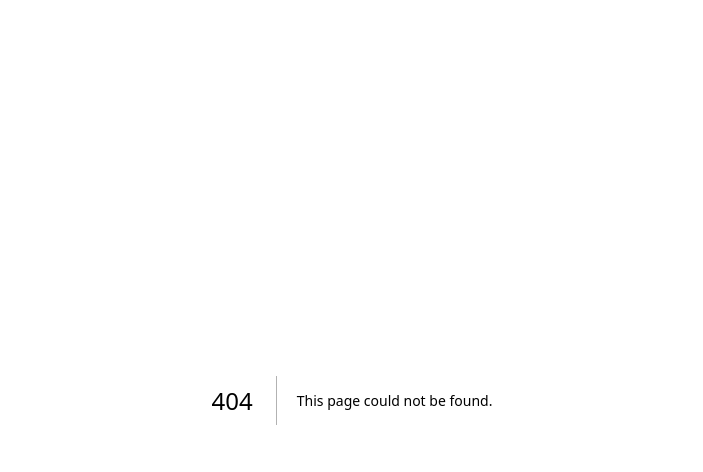
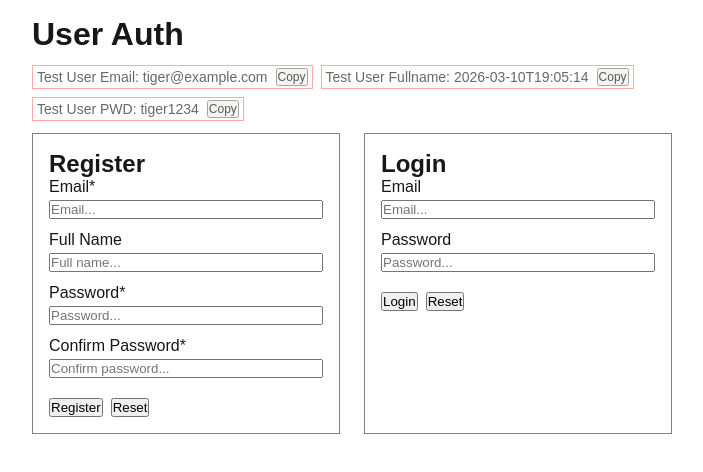
Before and after one commit to nate-hunter/nasalite-2602, a Next.js app: page /auth in a window 1280 px wide. Before the commit this address had no page. Shown: the top 472 px of the page, without its empty margins (288-991 px from the left). Built offline with nearby package versions, Linux system fonts and the light colour scheme.

Commit message:
Added authentication page components: Created `AuthPage`, `UserLoginForm`, and `UserRegisterForm` for user authentication, including test user values for easy access during development.

```diff
--- /dev/null
+++ b/src/app/auth/page.tsx
@@ -0,0 +1,51 @@
+import { UserRegisterForm } from './user-register-form';
+import { UserLoginForm } from './user-login-form';
+
+// ~~~ [DEV] TEST COMPONENTS ~~~
+import { TestUserValues } from './test-elements';
+
+export default function AuthPage() {
+	return (
+		<div
+			style={{
+				display: 'flex',
+				flexDirection: 'column',
+				rowGap: '0.75rem',
+			}}
+		>
+			<h1>User Auth</h1>
+
+			{<TestUserValues />}
+
+			<div style={{ display: 'flex', justifyContent: 'space-between', gap: '1.5rem' }}>
+				<FormWrapper>
+					<h2>Register</h2>
+					<UserRegisterForm />
+				</FormWrapper>
+
+				<FormWrapper>
+					<h2>Login</h2>
+					<UserLoginForm />
+				</FormWrapper>
+			</div>
+
+			{/* <FormWrapper style={{ display: 'flex', justifyContent: 'space-between' }}>
+				<button>Register with password</button>
+				<button>Login</button>
+				<button>Magic Link</button>
+			</FormWrapper> */}
+		</div>
+	);
+}
+
+type FormWrapperProps = React.ComponentPropsWithoutRef<'div'> & {
+	children: React.ReactNode;
+};
+function FormWrapper({ children, ...props }: FormWrapperProps) {
+	const { style } = props;
+	return (
+		<div style={{ border: '1px solid grey', padding: '1rem', width: '100%', ...style }}>
+			{children}
+		</div>
+	);
+}
--- /dev/null
+++ b/src/app/auth/test-elements.tsx
@@ -0,0 +1,84 @@
+'use client';
+
+import { useState } from 'react';
+
+export function TestUserValues() {
+	const TEST_EMAIL = 'tiger@example.com';
+	const TEST_FULLNAME = new Date(Date.now()).toISOString().slice(0, -5);
+	const TEST_PASSWORD = 'tiger1234';
+	const [copied, setCopied] = useState<'email' | 'fullname' | 'password' | null>(null);
+
+	async function copyToClipboard(text: string) {
+		try {
+			await navigator.clipboard.writeText(text);
+			return true;
+		} catch {
+			return false;
+		}
+	}
+
+	async function handleCopy(value: string, kind: 'email' | 'fullname' | 'password') {
+		const ok = await copyToClipboard(value);
+		if (ok) {
+			setCopied(kind);
+			setTimeout(() => setCopied(null), 2000);
+		}
+	}
+
+	return (
+		<div style={{ display: 'flex', gap: '0.5rem', fontSize: '0.875rem', flexWrap: 'wrap' }}>
+			<ElementWrapper>
+				<span>Test User Email: {TEST_EMAIL}</span>
+				<button
+					type="button"
+					onClick={() => handleCopy(TEST_EMAIL, 'email')}
+					aria-label={`Copy test email ${TEST_EMAIL}`}
+					style={{ fontSize: '0.75rem' }}
+				>
+					{copied === 'email' ? 'Copied!' : 'Copy'}
+				</button>
+			</ElementWrapper>
+			<ElementWrapper>
+				<span>Test User Fullname: {TEST_FULLNAME}</span>
+				<button
+					type="button"
+					onClick={() => handleCopy(TEST_FULLNAME, 'fullname')}
+					aria-label={`Copy test fullname ${TEST_FULLNAME}`}
+					style={{ fontSize: '0.75rem' }}
+				>
+					{copied === 'fullname' ? 'Copied!' : 'Copy'}
+				</button>
+			</ElementWrapper>
+			<ElementWrapper>
+				<span>Test User PWD: {TEST_PASSWORD}</span>
+				<button
+					type="button"
+					onClick={() => handleCopy(TEST_PASSWORD, 'password')}
+					aria-label="Copy test password"
+					style={{ fontSize: '0.75rem' }}
+				>
+					{copied === 'password' ? 'Copied!' : 'Copy'}
+				</button>
+			</ElementWrapper>
+		</div>
+	);
+}
+
+function ElementWrapper({ children }: { children: React.ReactNode }) {
+	return (
+		<div
+			style={{
+				display: 'flex',
+				alignItems: 'center',
+				gap: '0.5rem',
+				flexWrap: 'wrap',
+				minWidth: 'max-content',
+				padding: '2px 4px',
+				border: '1px solid salmon',
+				opacity: '0.65',
+			}}
+		>
+			{children}
+		</div>
+	);
+}
--- /dev/null
+++ b/src/app/auth/user-login-form.tsx
@@ -0,0 +1,96 @@
+'use client';
+
+import { useActionState } from 'react';
+import {
+	loginuserwithemailpassword,
+	type AuthFormState,
+} from './auth.actions';
+
+const initialstate: AuthFormState = null;
+
+export function UserLoginForm() {
+	const [state, formaction, pending] = useActionState(
+		loginuserwithemailpassword,
+		initialstate
+	);
+
+	return (
+		<form
+			action={formaction}
+			noValidate
+			aria-label="Login form"
+			style={{ display: 'flex', flexDirection: 'column' }}
+		>
+			{state?.success === false && state.error && (
+				<p
+					role="alert"
+					aria-live="polite"
+					style={{
+						marginBottom: '0.75rem',
+						padding: '0.5rem',
+						backgroundColor: 'rgba(220, 38, 38, 0.1)',
+						border: '1px solid rgb(220, 38, 38)',
+						borderRadius: '4px',
+						color: 'rgb(185, 28, 28)',
+						fontSize: '0.875rem',
+					}}
+				>
+					{state.error}
+				</p>
+			)}
+			{state?.success === true && (
+				<p role="status" aria-live="polite" style={{ marginBottom: '0.75rem', fontSize: '0.875rem' }}>
+					You are logged in.
+				</p>
+			)}
+
+			<label htmlFor="login-email" style={{ display: 'block', marginBottom: '0.25rem' }}>
+				Email
+			</label>
+			<input
+				id="login-email"
+				type="email"
+				placeholder="Email..."
+				name="email"
+				required
+				autoComplete="email"
+				aria-required="true"
+				disabled={pending}
+				style={{
+					display: 'block',
+					width: '100%',
+					marginBottom: '0.75rem',
+					boxSizing: 'border-box',
+				}}
+			/>
+
+			<label htmlFor="login-password" style={{ display: 'block', marginBottom: '0.25rem' }}>
+				Password
+			</label>
+			<input
+				id="login-password"
+				type="password"
+				name="password"
+				placeholder="Password..."
+				required
+				autoComplete="current-password"
+				aria-required="true"
+				disabled={pending}
+				style={{
+					display: 'block',
+					width: '100%',
+					marginBottom: '0.75rem',
+					boxSizing: 'border-box',
+				}}
+			/>
+			<div style={{ marginTop: '0.5rem', display: 'flex', gap: '0.5rem' }}>
+				<button type="submit" disabled={pending} aria-busy={pending}>
+					{pending ? 'Signing in…' : 'Login'}
+				</button>
+				<button type="button" disabled={pending} aria-label="Reset form">
+					Reset
+				</button>
+			</div>
+		</form>
+	);
+}
--- /dev/null
+++ b/src/app/auth/user-register-form.tsx
@@ -0,0 +1,149 @@
+'use client';
+
+import { useActionState } from 'react';
+import {
+	registeruserwithemailpassword,
+	type AuthFormState,
+} from './auth.actions';
+
+const initialstate: AuthFormState = null;
+
+export function UserRegisterForm() {
+	const [state, formaction, pending] = useActionState(
+		registeruserwithemailpassword,
+		initialstate
+	);
+
+	return (
+		<form
+			action={formaction}
+			noValidate
+			aria-label="Registration form"
+			style={{ display: 'flex', flexDirection: 'column' }}
+		>
+			{state?.success === false && state.error && (
+				<p
+					role="alert"
+					aria-live="polite"
+					style={{
+						marginBottom: '0.75rem',
+						padding: '0.5rem',
+						backgroundColor: 'rgba(220, 38, 38, 0.1)',
+						border: '1px solid rgb(220, 38, 38)',
+						borderRadius: '4px',
+						color: 'rgb(185, 28, 28)',
+						fontSize: '0.875rem',
+					}}
+				>
+					{state.error}
+				</p>
+			)}
+			{state?.success === true && state.message && (
+				<p
+					role="status"
+					aria-live="polite"
+					style={{
+						marginBottom: '0.75rem',
+						padding: '0.5rem',
+						backgroundColor: 'rgba(22, 163, 74, 0.1)',
+						border: '1px solid rgb(22, 163, 74)',
+						borderRadius: '4px',
+						color: 'rgb(21, 128, 61)',
+						fontSize: '0.875rem',
+					}}
+				>
+					{state.message}
+				</p>
+			)}
+
+			<label htmlFor="register-email" style={{ display: 'block', marginBottom: '0.25rem' }}>
+				Email*
+			</label>
+			<input
+				id="register-email"
+				type="email"
+				placeholder="Email..."
+				name="email"
+				required
+				autoComplete="email"
+				aria-required="true"
+				disabled={pending}
+				style={{
+					display: 'block',
+					width: '100%',
+					marginBottom: '0.75rem',
+					boxSizing: 'border-box',
+				}}
+			/>
+
+			<label htmlFor="register-fullname" style={{ display: 'block', marginBottom: '0.25rem' }}>
+				Full Name
+			</label>
+			<input
+				id="register-fullname"
+				type="text"
+				placeholder="Full name..."
+				name="fullname"
+				autoComplete="name"
+				disabled={pending}
+				style={{
+					display: 'block',
+					width: '100%',
+					marginBottom: '0.75rem',
+					boxSizing: 'border-box',
+				}}
+			/>
+
+			<label htmlFor="register-password" style={{ display: 'block', marginBottom: '0.25rem' }}>
+				Password*
+			</label>
+			<input
+				id="register-password"
+				type="password"
+				name="password"
+				placeholder="Password..."
+				required
+				autoComplete="new-password"
+				aria-required="true"
+				disabled={pending}
+				style={{
+					display: 'block',
+					width: '100%',
+					marginBottom: '0.75rem',
+					boxSizing: 'border-box',
+				}}
+			/>
+
+			<label
+				htmlFor="register-password-confirm"
+				style={{ display: 'block', marginBottom: '0.25rem' }}
+			>
+				Confirm Password*
+			</label>
+			<input
+				id="register-password-confirm"
+				type="password"
+				name="confirmpassword"
+				placeholder="Confirm password..."
+				required
+				autoComplete="new-password"
+				aria-required="true"
+				disabled={pending}
+				style={{
+					display: 'block',
+					width: '100%',
+					marginBottom: '0.75rem',
+					boxSizing: 'border-box',
+				}}
+			/>
+			<div style={{ marginTop: '0.5rem', display: 'flex', gap: '0.5rem' }}>
+				<button type="submit" disabled={pending} aria-busy={pending}>
+					{pending ? 'Signing up…' : 'Register'}
+				</button>
+				<button type="button" disabled={pending} aria-label="Reset form">
+					Reset
+				</button>
+			</div>
+		</form>
+	);
+}
```
